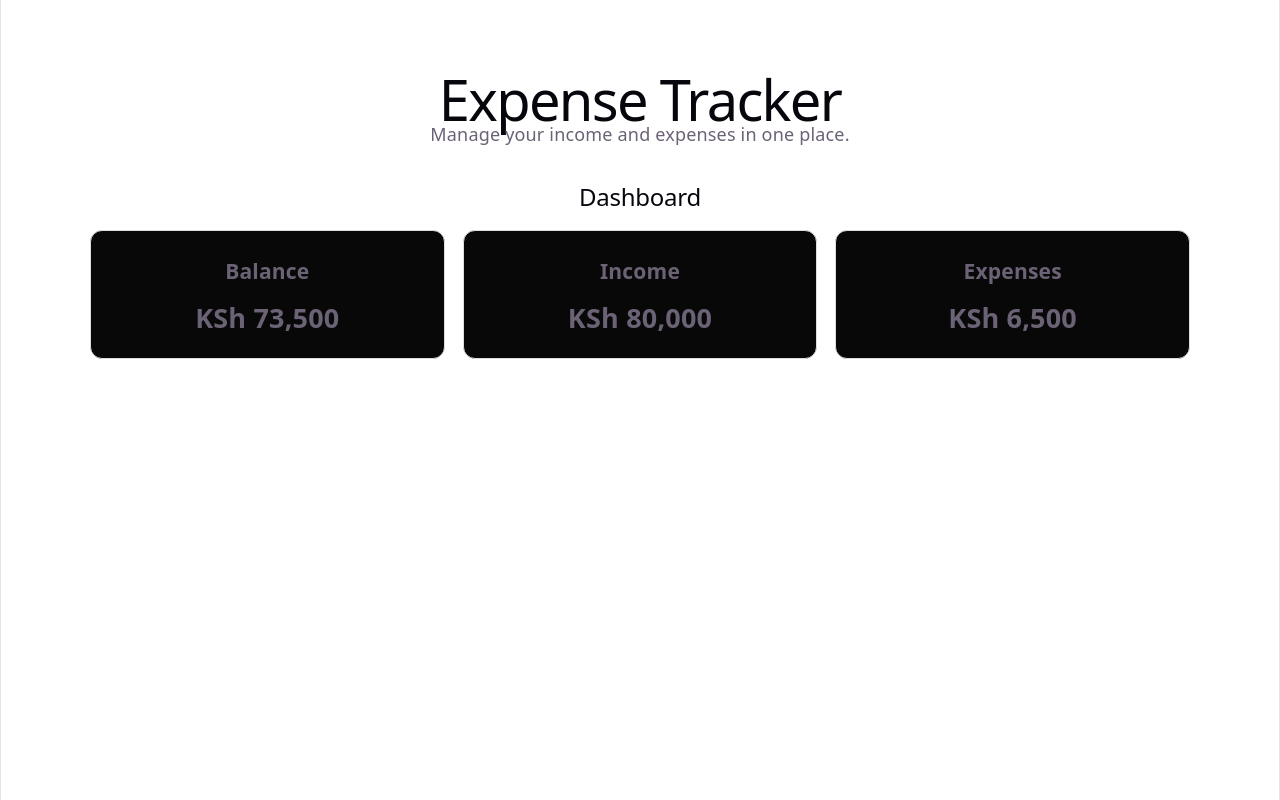
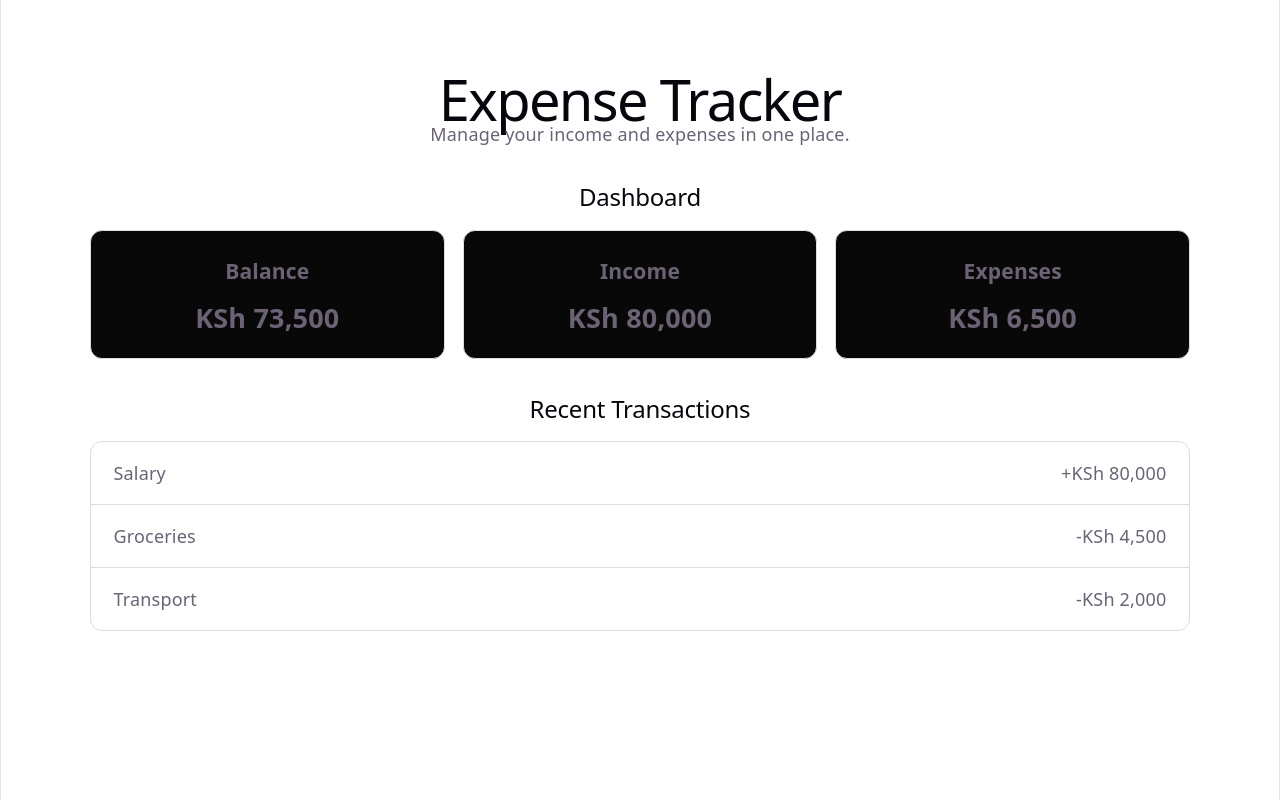
Before and after one commit to SuleimanX/ExpenseTracker, a React (Vite) app: page / in a window 1280 px wide. Built offline with nearby package versions, Linux system fonts and the light colour scheme.

Commit message:
Add recent transactions list

```diff
--- a/src/App.css
+++ b/src/App.css
@@ -46,3 +46,28 @@
   font-size: 1.5rem;
   font-weight: 700;
 }
+
+.transactions {
+  margin-top: 2rem;
+}
+
+.transaction-list {
+  margin: 0;
+  padding: 0;
+  list-style: none;
+  border: 1px solid #ddd;
+  border-radius: 12px;
+  overflow: hidden;
+}
+
+.transaction-item {
+  display: flex;
+  justify-content: space-between;
+  gap: 1rem;
+  padding: 1rem 1.25rem;
+  border-bottom: 1px solid #ddd;
+}
+
+.transaction-item:last-child {
+  border-bottom: 0;
+}
--- a/src/App.jsx
+++ b/src/App.jsx
@@ -1,5 +1,4 @@
 import "./App.css";
-
 
 const transactions = [
   {
@@ -59,6 +58,23 @@ function App() {
             <p>KSh {expenses.toLocaleString()}</p>
           </article>
         </div>
+
+        <section className="transactions">
+          <h2>Recent Transactions</h2>
+
+          <ul className="transaction-list">
+            {transactions.map((transaction) => (
+              <li className="transaction-item" key={transaction.id}>
+                <span>{transaction.description}</span>
+
+                <span>
+                  {transaction.type === "expense" ? "-" : "+"}KSh{" "}
+                  {transaction.amount.toLocaleString()}
+                </span>
+              </li>
+            ))}
+          </ul>
+        </section>
       </section>
     </main>
   );
```
